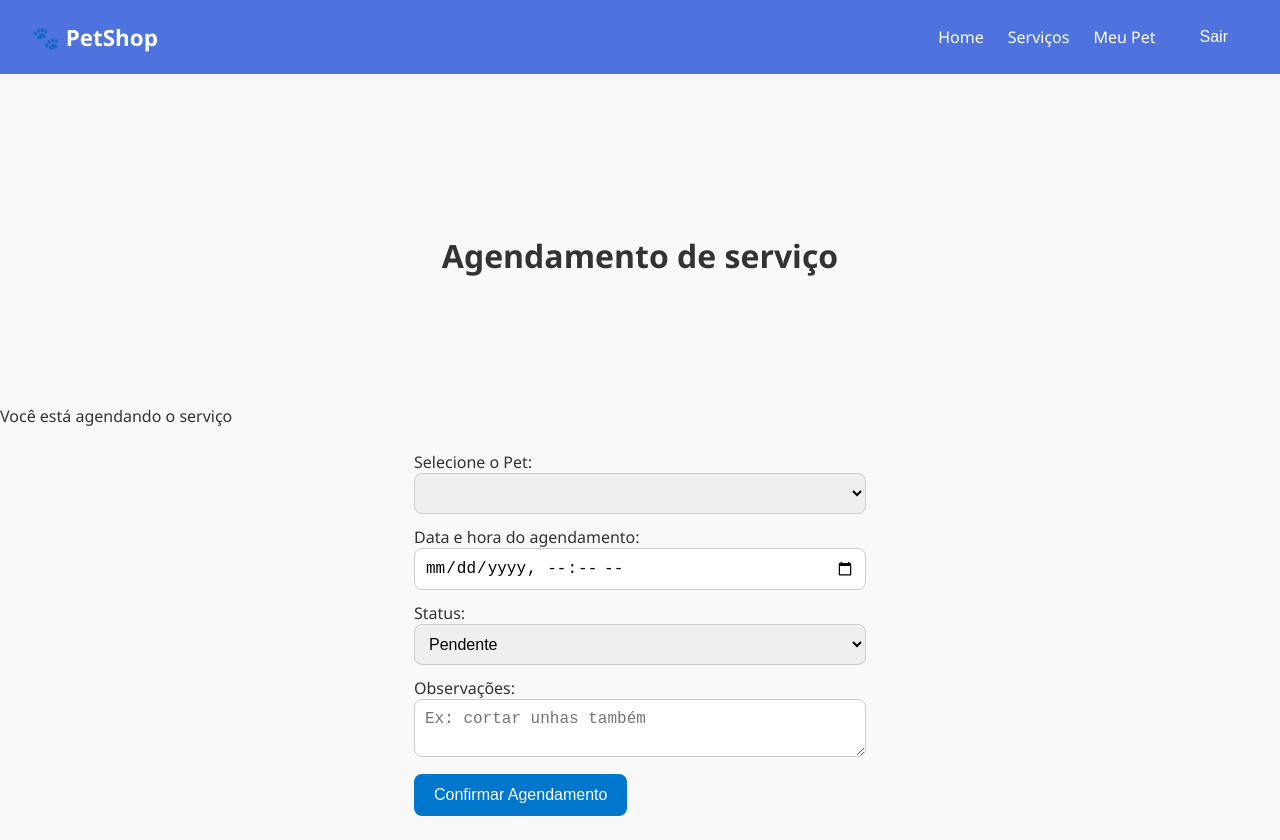
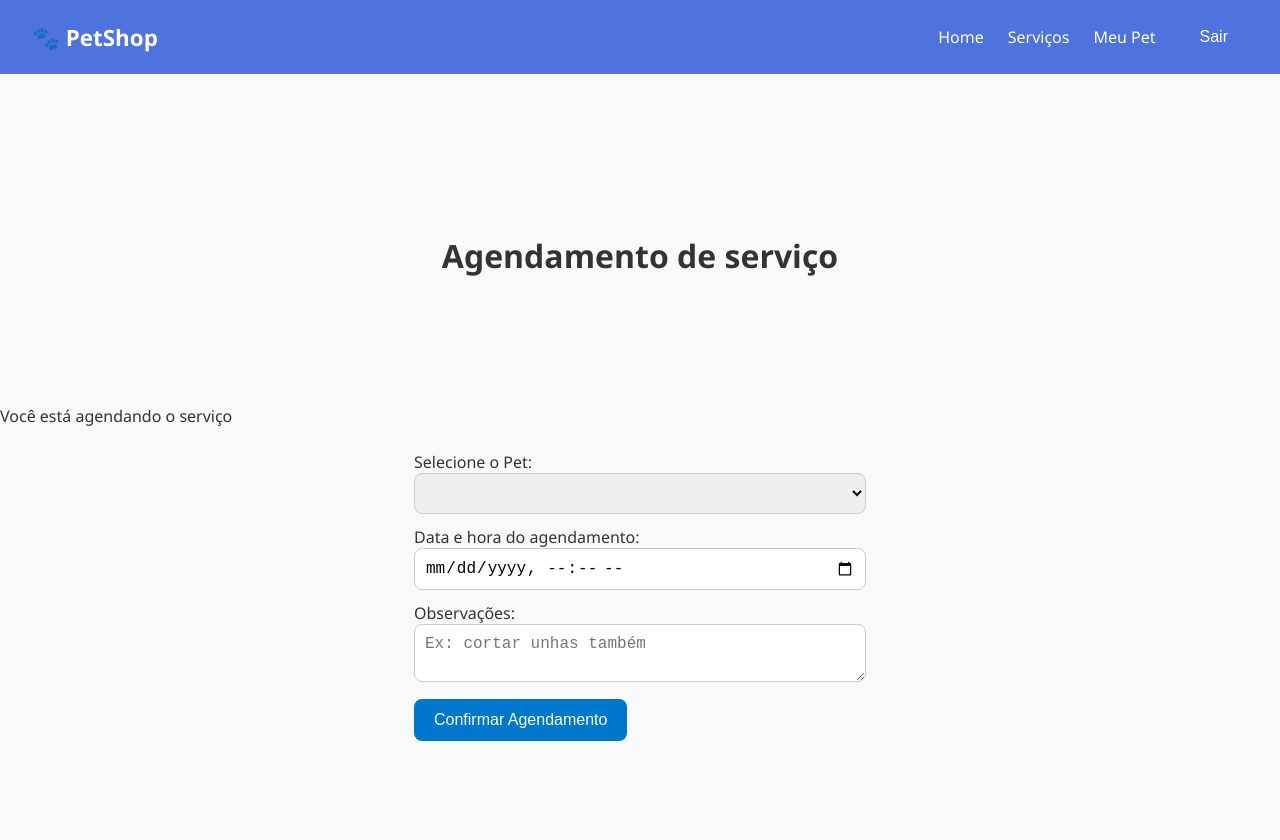
Before and after one commit to Phhenrique3/pet-shop, a Vue app: page /Agendamento in a window 1280 px wide. After the commit the page ends 800 px from the top, so only its background shows below. Built offline with nearby package versions, Linux system fonts and the light colour scheme.

Commit message:
delete status de agendamentos

```diff
--- a/src/components/home/servico/AgendamentoServico.vue
+++ b/src/components/home/servico/AgendamentoServico.vue
@@ -17,12 +17,6 @@
     <label for="data">Data e hora do agendamento:</label>
     <input type="datetime-local" v-model="dataAgendamento" required />
 
-    <label for="status">Status:</label>
-    <select v-model="status" required>
-      <option value="pendente">Pendente</option>
-      <option value="confirmado">Confirmado</option>
-      <option value="cancelado">Cancelado</option>
-    </select>
 
     <label for="observacoes">Observações:</label>
     <textarea
@@ -47,7 +41,6 @@ const pets = ref<{ id: number; nome: string }[]>([]);
 const petId = ref<number | null>(null);
 const observacoes = ref("");
 const dataAgendamento = ref(""); // nova propriedade para a data
-const status = ref("pendente"); // status inicial padrão
 
 // pega id do cliente logado
 const clienteid = localStorage.getItem("clienteId");
@@ -76,7 +69,6 @@ async function agendar() {
       pet_id: petId.value,
       data: dataAgendamento.value, // usa a data selecionada
       observacoes: observacoes.value,
-      status: status.value, // envia o status
     }),
   });
   console.log("Pets carregados:", pets.value);
```
